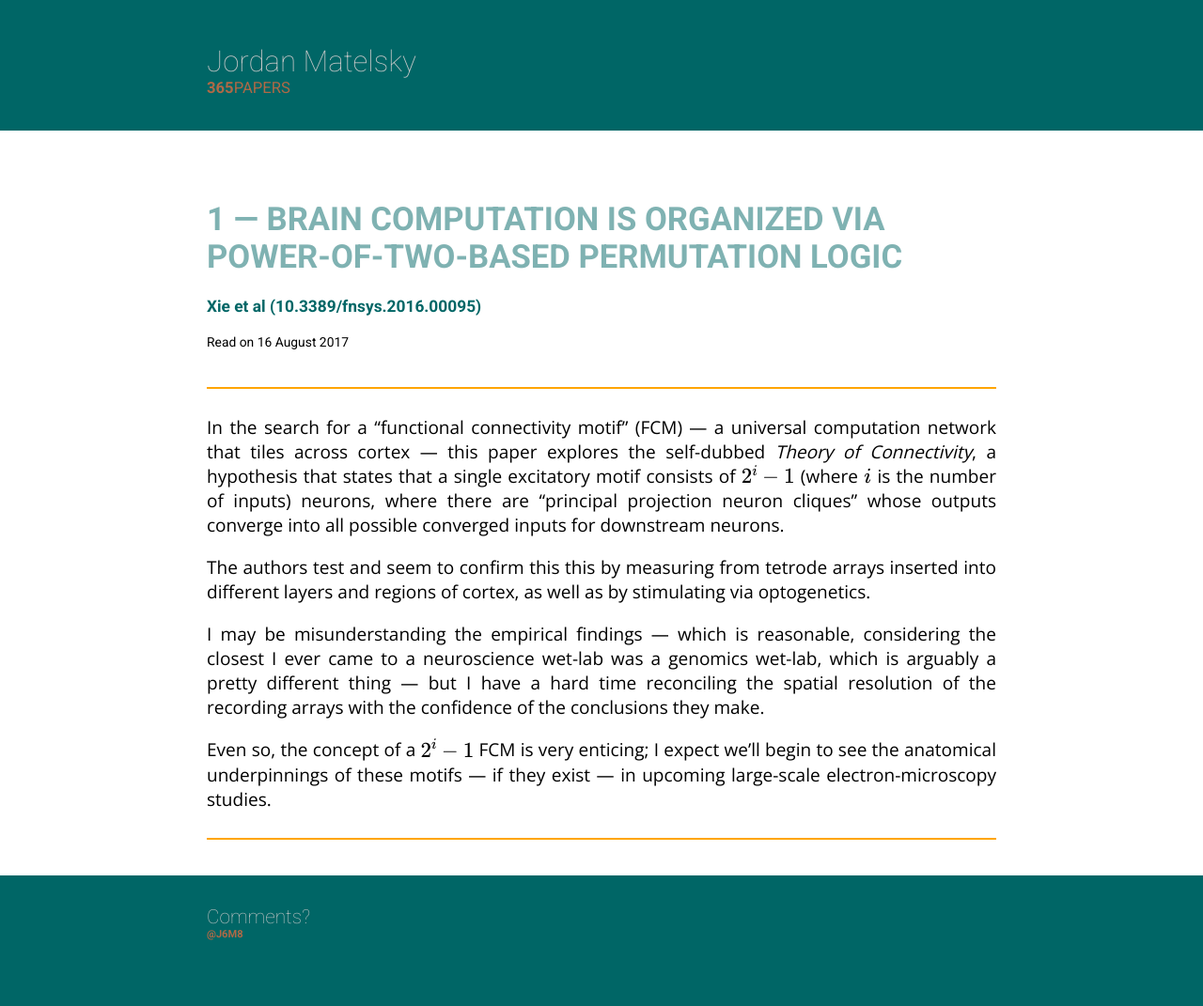
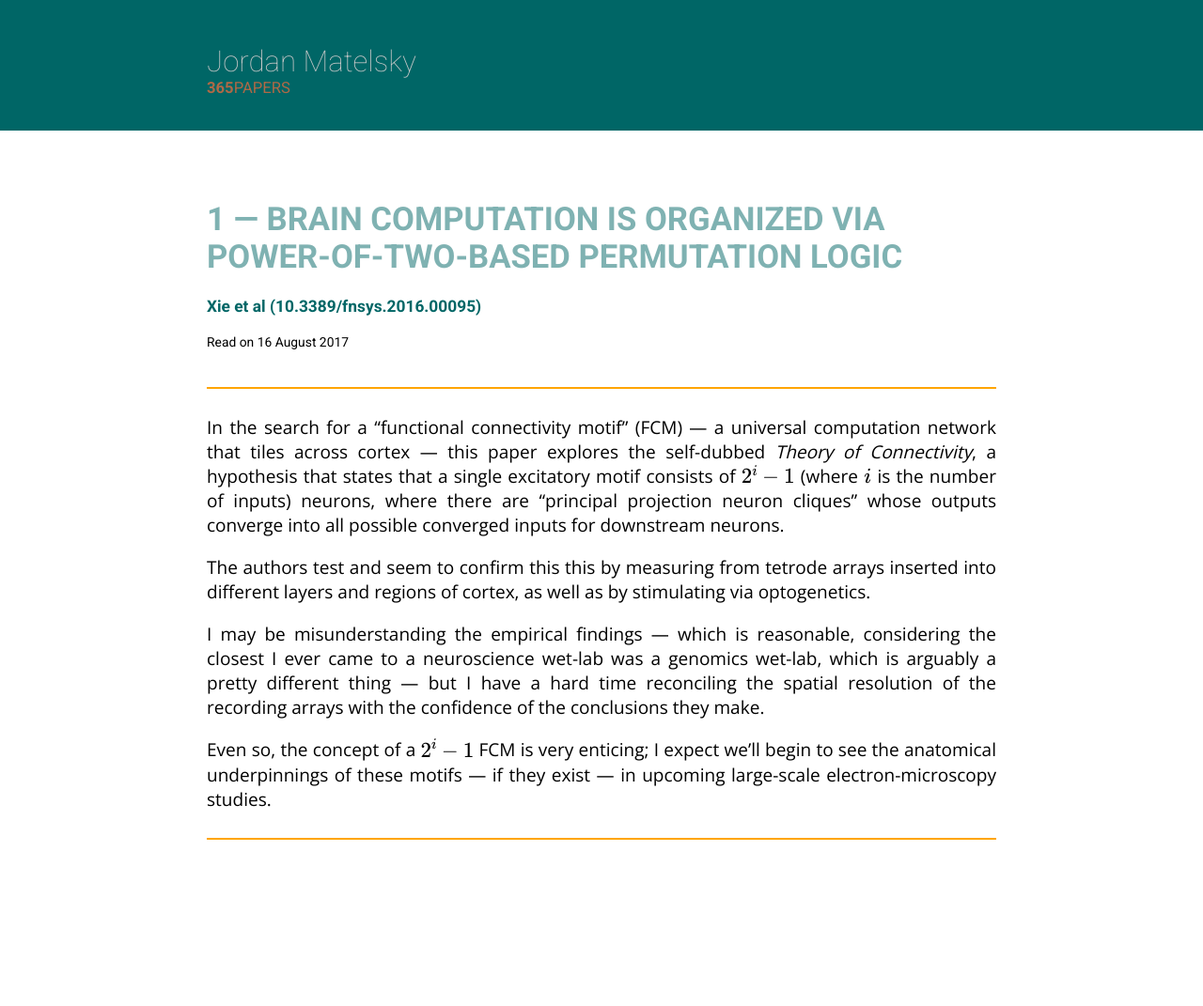
Before and after one commit to j6k4m8/365papers, a Jekyll site: the page built from _posts/2017-8-16-1.md, in a window 1280 px wide. Shown: the whole page at 94% size. Built offline with Jekyll 4.4.1, drawn with Linux system fonts in a browser that asks for light colours; nearby versions of some CDN libraries; formulas are drawn with MathJax 3; after the commit the page ends 933 px from its top, so only the background shows below that.

Commit message:
remove foot

```diff
--- a/_layouts/post.html
+++ b/_layouts/post.html
@@ -29,6 +29,3 @@ layout: default
         </div>
     </div>
 </div>
-
-
-{% include foot.html %}
```
